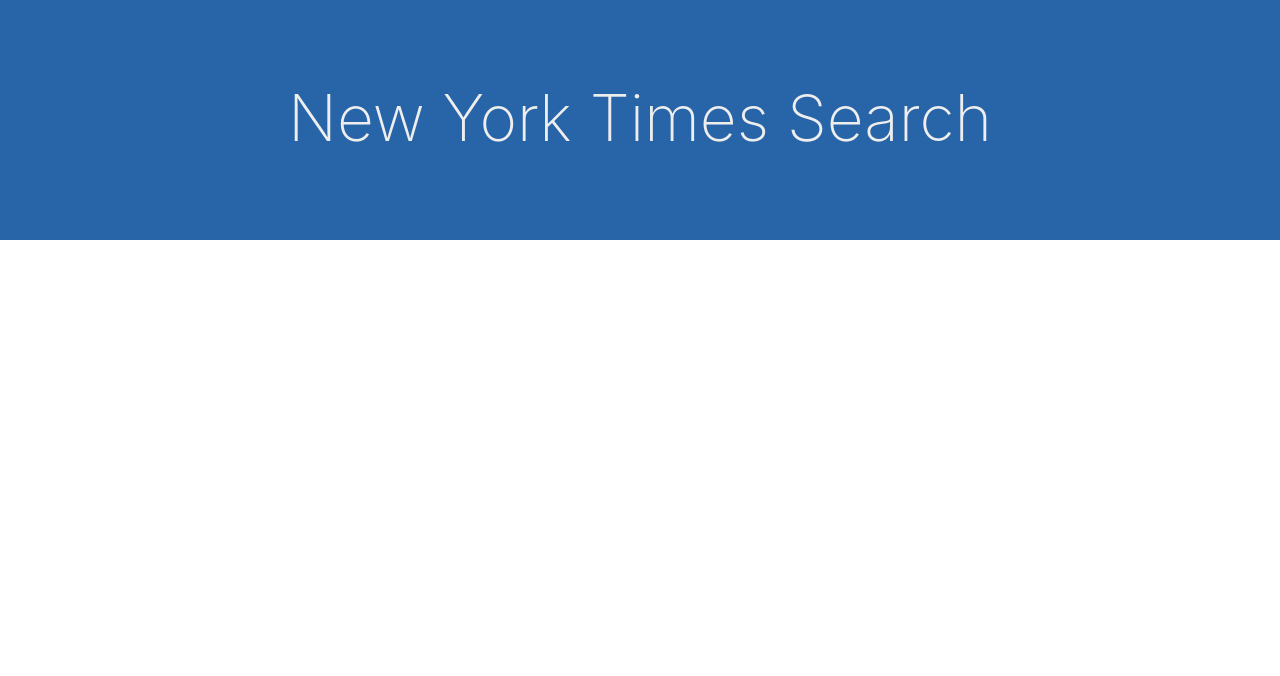
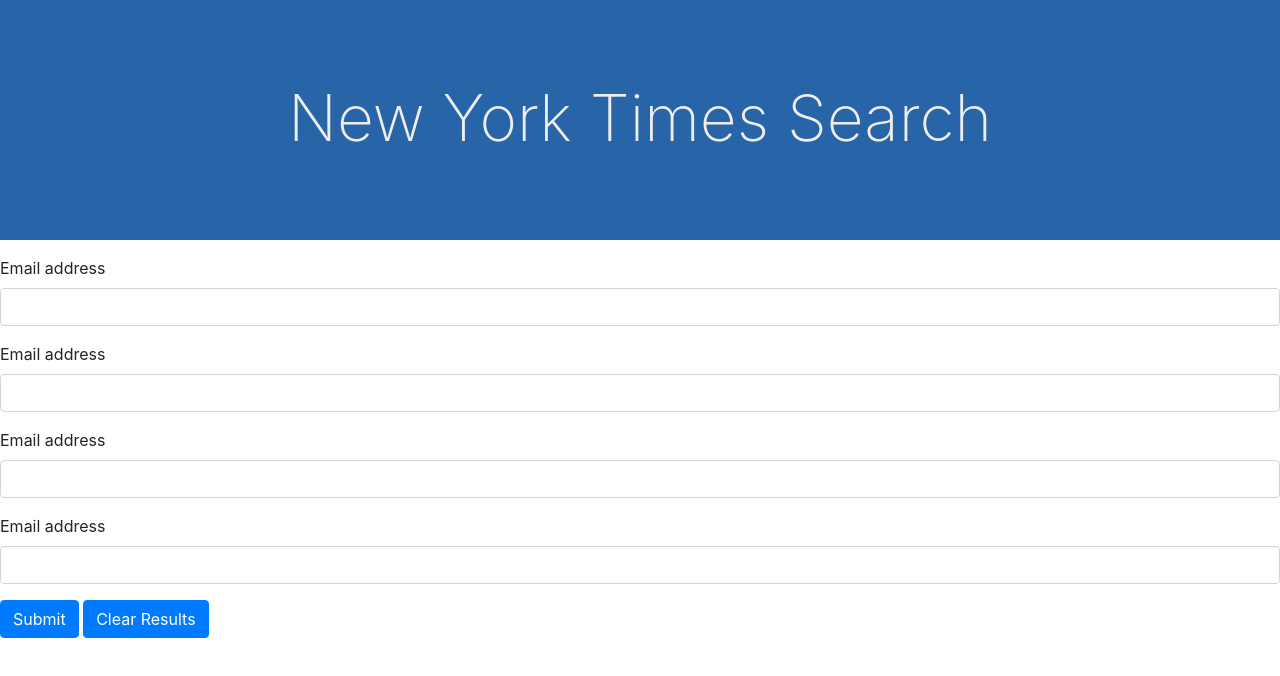
Before and after one commit to xdanielmtz/nyt-articles-search, a plain HTML site: page index.html in a window 1280 px wide. Drawn offline with nearby package versions, Linux system fonts and the light colour scheme.

Commit message:
added base form to work with from bootstrap

```diff
--- a/index.html
+++ b/index.html
@@ -10,10 +10,51 @@
       integrity="sha384-TX8t27EcRE3e/ihU7zmQxVncDAy5uIKz4rEkgIXeMed4M0jlfIDPvg6uqKI2xXr2"
       crossorigin="anonymous"
     />
-    <link rel="stylesheet" href="styles.css">
+    <link rel="stylesheet" href="styles.css" />
     <title>NYT Search</title>
   </head>
   <body>
-    <p id="banner" class="text-center"> New York Times Search</p>
+    <p id="banner" class="text-center">New York Times Search</p>
+
+    <form>
+      <div class="mb-3">
+        <label for="exampleInputEmail1" class="form-label">Email address</label>
+        <input
+          type="email"
+          class="form-control"
+          id="exampleInputEmail1"
+          aria-describedby="emailHelp"
+        />
+      </div>
+      <div class="mb-3">
+        <label for="exampleInputEmail1" class="form-label">Email address</label>
+        <input
+          type="email"
+          class="form-control"
+          id="exampleInputEmail1"
+          aria-describedby="emailHelp"
+        />
+      </div>
+      <div class="mb-3">
+        <label for="exampleInputEmail1" class="form-label">Email address</label>
+        <input
+          type="email"
+          class="form-control"
+          id="exampleInputEmail1"
+          aria-describedby="emailHelp"
+        />
+      </div>
+      <div class="mb-3">
+        <label for="exampleInputEmail1" class="form-label">Email address</label>
+        <input
+          type="email"
+          class="form-control"
+          id="exampleInputEmail1"
+          aria-describedby="emailHelp"
+        />
+      </div>
+      <button type="submit" class="btn btn-primary">Submit</button>
+      <button type="submit" class="btn btn-primary">Clear Results</button>
+    </form>
   </body>
 </html>
```
